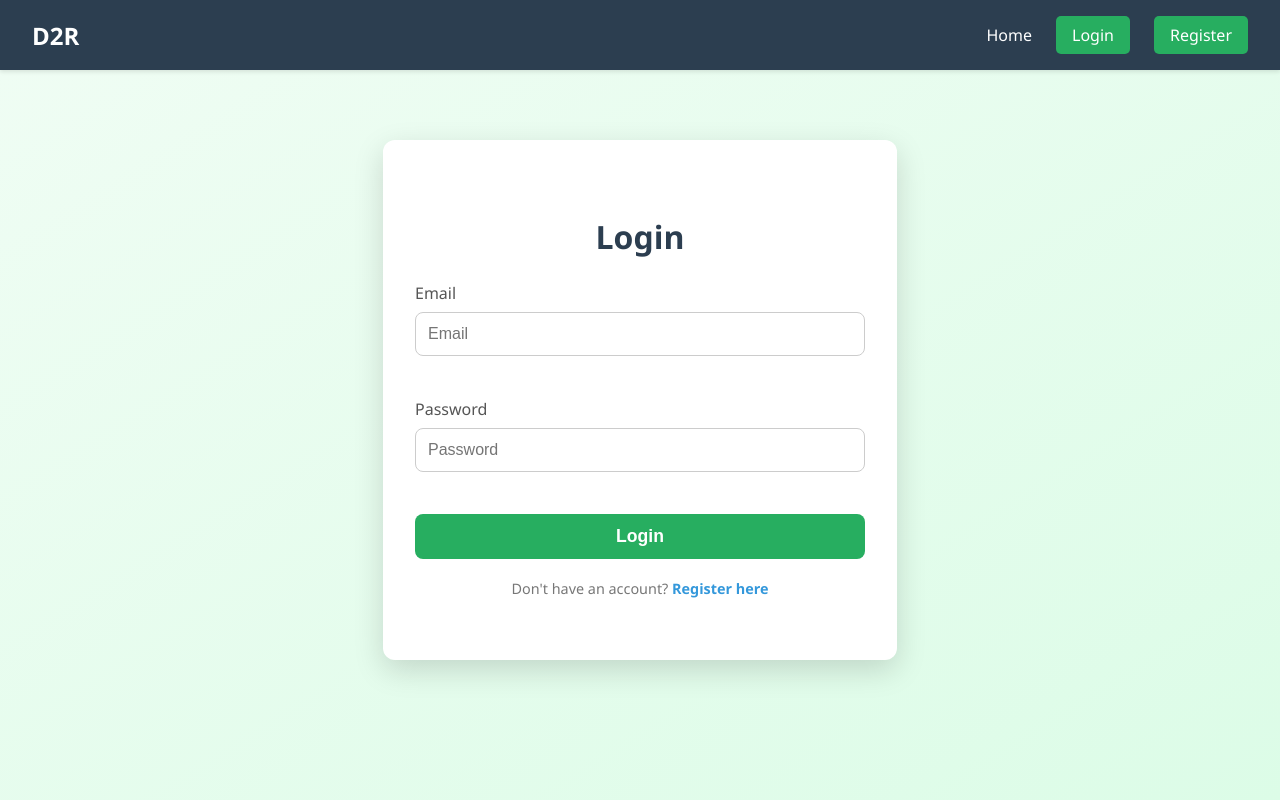
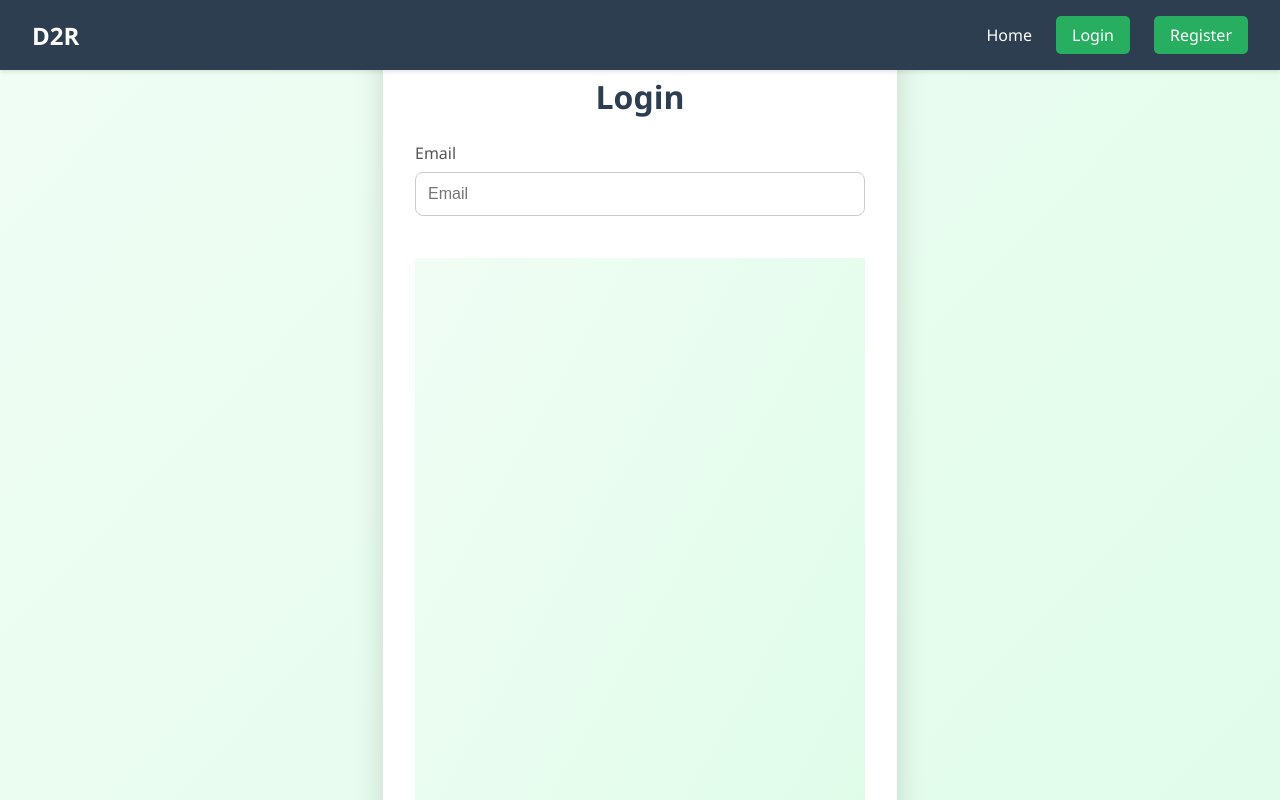
Before and after one commit to D2R-APPs/D2R-Frontend, a React (Create React App) app: page /login in a window 1280 px wide. Shown: the top 800 px of the page. Built offline with nearby package versions, Linux system fonts and the light colour scheme.

Commit message:
Update LoginPage.js

```diff
--- a/src/LoginPage.js
+++ b/src/LoginPage.js
@@ -34,6 +34,11 @@ const LoginPage = ({ onLoginSuccess }) => {
             <label>Email</label>
             <input type="email" placeholder="Email" value={email} onChange={(e) => setEmail(e.target.value)} required />
           </div>
+
+<div className="auth-page">
+  <div className="auth-container">
+    </div>
+</div>
           <div className="form-group">
             <label>Password</label>
             <input type="password" placeholder="Password" value={password} onChange={(e) => setPassword(e.target.value)} required />
```
